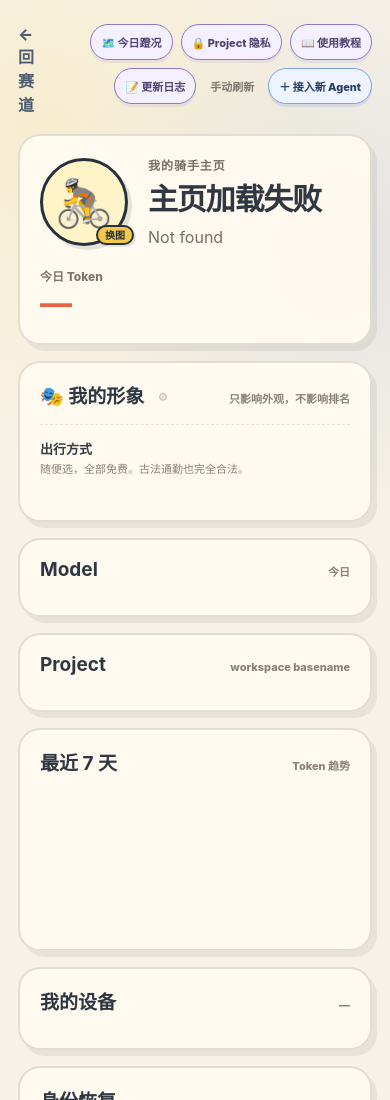
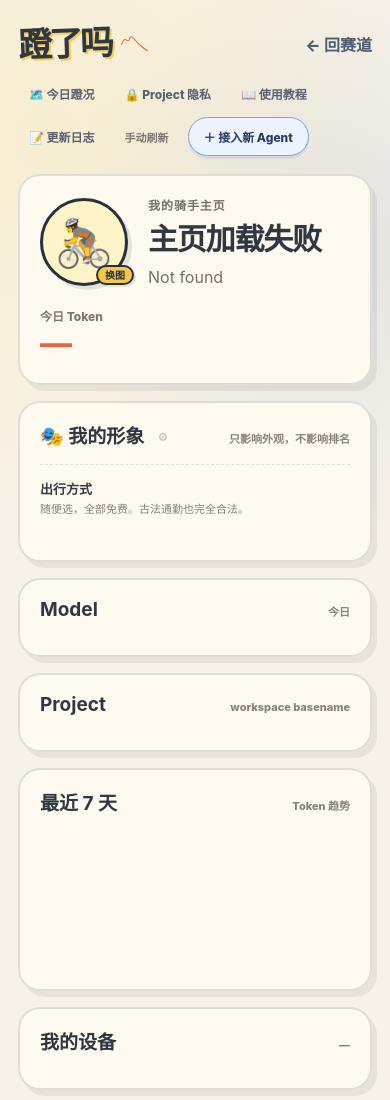
Before and after one commit to viviennebla/codex-sync-server, a website: page public/profile.html in a window 390 px wide. Shown: the top 1100 px of the page. Drawn offline with Linux system fonts and the light colour scheme; no server answers.

Commit message:
fix(denglema): restore own rider click and responsive profile navigation

```diff
--- a/public/styles.css
+++ b/public/styles.css
@@ -1658,22 +1658,60 @@ button { font: inherit; }
 }
 .profile-topbar {
   display: grid;
-  grid-template-columns: 1fr auto 1fr;
+  grid-template-columns: minmax(0, 1fr) auto;
+  grid-template-areas: "brand back" "actions actions";
   align-items: center;
-  gap: 18px;
+  column-gap: 14px;
+  row-gap: 14px;
   margin-bottom: 18px;
 }
-.profile-topbar .brand { justify-self: center; }
+.profile-topbar .brand { grid-area: brand; justify-self: start; }
 .profile-back {
-  justify-self: start;
+  grid-area: back;
+  justify-self: end;
+  white-space: nowrap;
   color: #4f5c70;
   text-decoration: none;
   font-weight: 850;
 }
 .profile-actions {
-  justify-self: end;
+  grid-area: actions;
+  justify-self: stretch;
   display: flex;
-  gap: 8px;
+  align-items: center;
+  flex-wrap: wrap;
+  gap: 6px 8px;
+}
+.profile-actions .profile-button {
+  flex: 0 0 auto;
+  white-space: nowrap;
+  padding: 9px 11px;
+  border: 0;
+  border-radius: 11px;
+  background: transparent;
+  box-shadow: none;
+  color: #5b6072;
+  font-size: 12px;
+}
+.profile-actions .profile-button:hover {
+  transform: none;
+  background: rgba(140,122,198,.12);
+}
+.profile-actions .manual-refresh-button {
+  white-space: nowrap;
+  padding: 9px 11px;
+}
+.profile-actions .bind-button {
+  flex: 0 0 auto;
+  margin-left: auto;
+  white-space: nowrap;
+  padding: 10px 15px;
+  font-size: 12px;
+}
+.profile-actions a:focus-visible,
+.profile-actions button:focus-visible {
+  outline: 2px solid #5479c6;
+  outline-offset: 2px;
 }
 .profile-hero-card,
 .profile-panel {
@@ -1956,12 +1994,9 @@ button { font: inherit; }
   .top-actions { gap: 6px; }
   .bind-button, .upload-button, .devices-button, .profile-button { padding: 9px 10px; font-size: 11px; }
   .today-total { display: none; }
-  .profile-topbar {
-    grid-template-columns: 1fr auto;
-    align-items: start;
-  }
-  .profile-topbar .brand { display: none; }
-  .profile-actions { flex-wrap: wrap; justify-content: end; }
+  .profile-topbar { row-gap: 12px; }
+  .profile-actions { justify-content: flex-start; }
+  .profile-actions .bind-button { margin-left: 0; }
   .profile-hero-card {
     grid-template-columns: auto 1fr;
     padding: 20px;
```
